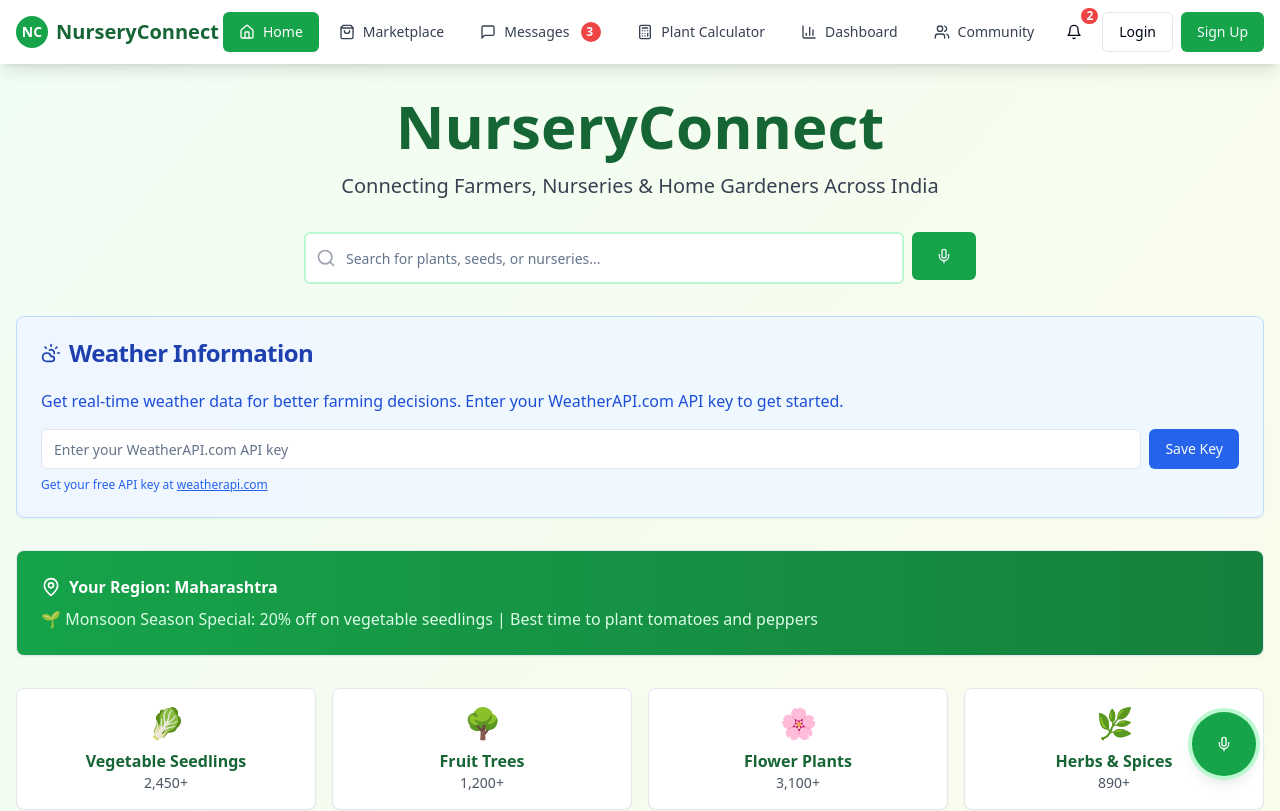
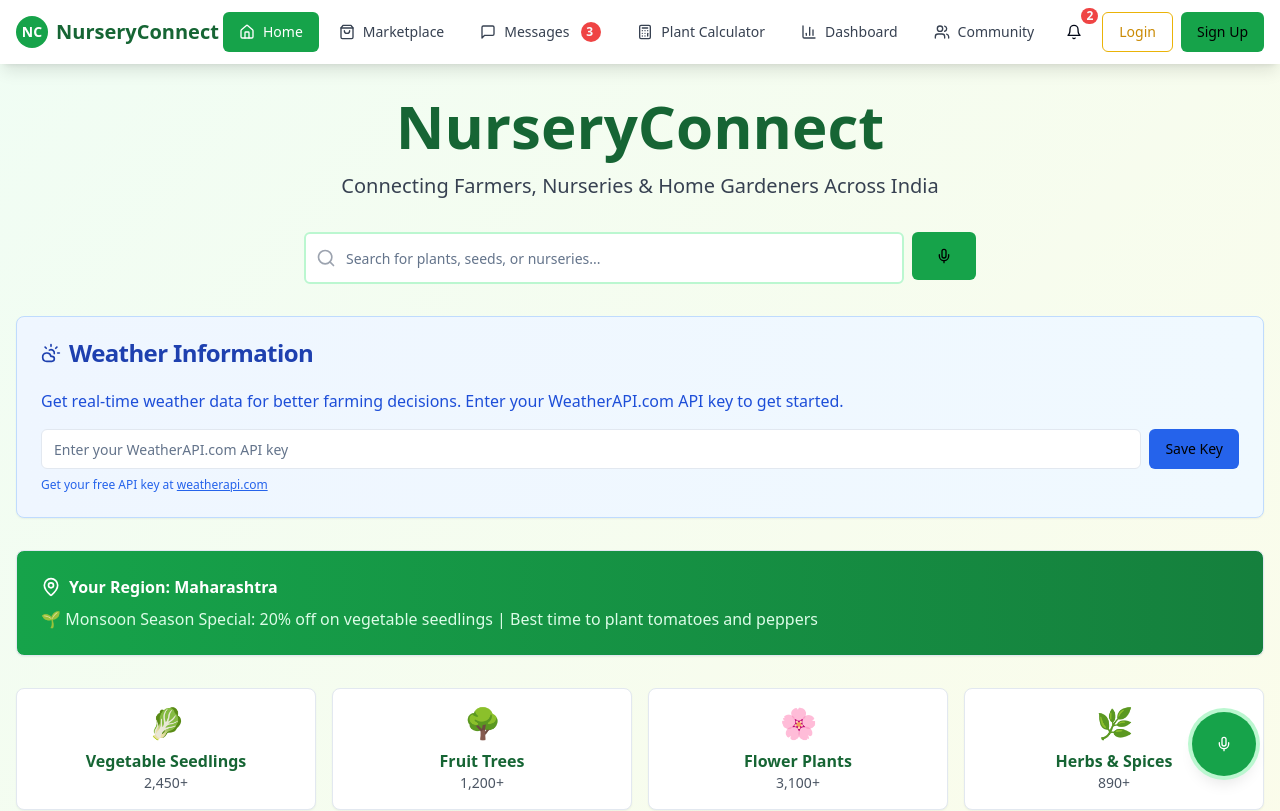
Before and after one commit to Sandeep-S-M/nursery-connect-roots-grow, a React (Vite) app: page / in a window 1280 px wide. Shown: the top 811 px of the page. Built offline with nearby package versions, Linux system fonts and the light colour scheme.

Commit message:
Refactor: Use yellow color for all buttons
This commit changes the button color to yellow across the website.

```diff
--- a/src/components/ui/button.tsx
+++ b/src/components/ui/button.tsx
@@ -1,3 +1,4 @@
+
 import * as React from "react"
 import { Slot } from "@radix-ui/react-slot"
 import { cva, type VariantProps } from "class-variance-authority"
@@ -9,15 +10,15 @@ const buttonVariants = cva(
   {
     variants: {
       variant: {
-        default: "bg-primary text-primary-foreground hover:bg-primary/90",
+        default: "bg-yellow-500 text-black hover:bg-yellow-600",
         destructive:
-          "bg-destructive text-destructive-foreground hover:bg-destructive/90",
+          "bg-red-500 text-white hover:bg-red-600",
         outline:
-          "border border-input bg-background hover:bg-accent hover:text-accent-foreground",
+          "border border-yellow-500 bg-background hover:bg-yellow-50 hover:text-yellow-700 text-yellow-600",
         secondary:
-          "bg-secondary text-secondary-foreground hover:bg-secondary/80",
-        ghost: "hover:bg-accent hover:text-accent-foreground",
-        link: "text-primary underline-offset-4 hover:underline",
+          "bg-yellow-100 text-yellow-800 hover:bg-yellow-200",
+        ghost: "hover:bg-yellow-100 hover:text-yellow-700",
+        link: "text-yellow-600 underline-offset-4 hover:underline hover:text-yellow-700",
       },
       size: {
         default: "h-10 px-4 py-2",
```
